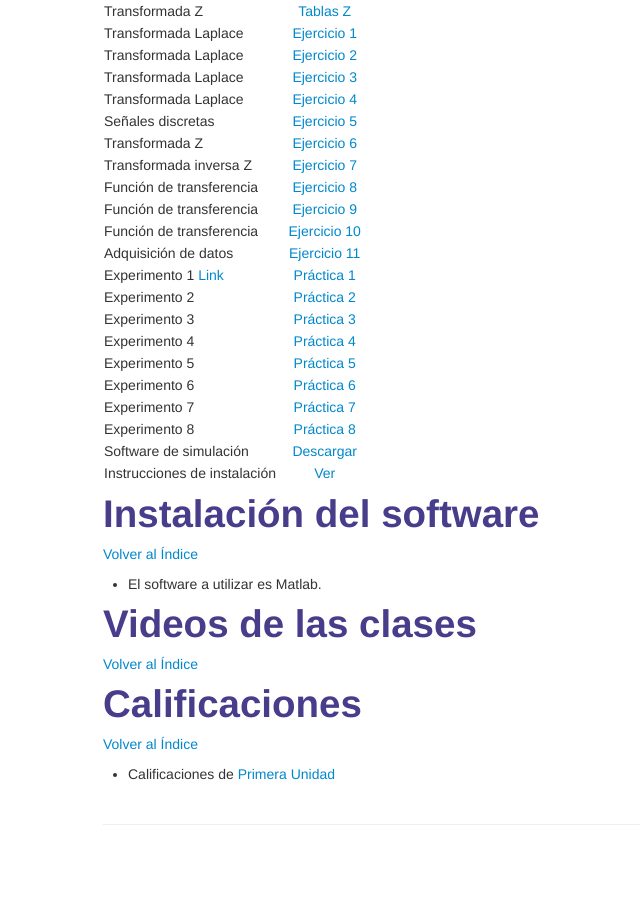
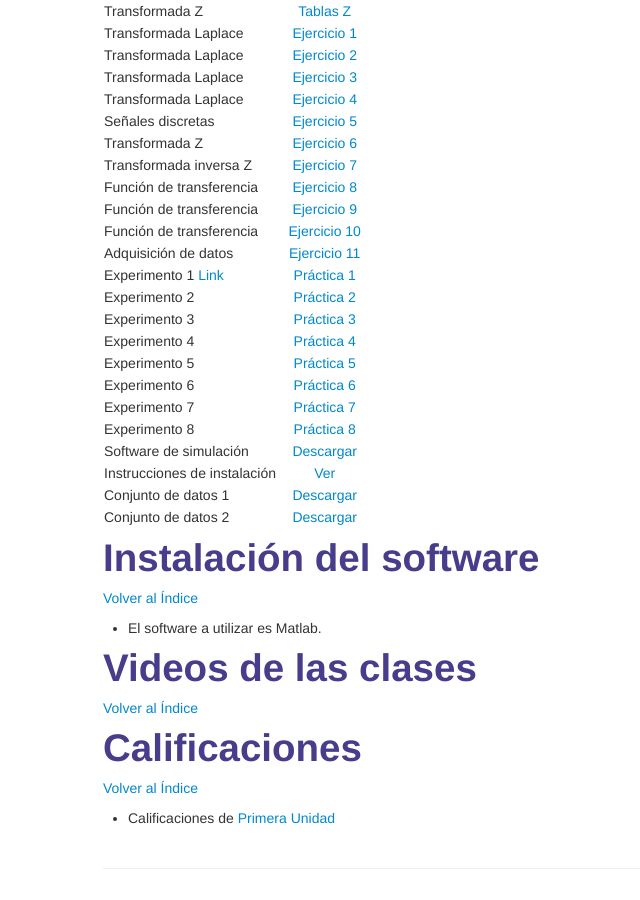
Before and after one commit to enriGarcia/enriGarcia.github.io, a Jekyll site: the page built from pages/teaching/ctrlDig.md, in a window 1280 px wide and 900 px high, scrolled down 581 px. Shown: the whole window, without its empty margins (187-827 px from the left). Built offline with Jekyll 4.4.1, drawn with Linux system fonts in a browser that asks for light colours; our own code applies the rules of GitHub Pages for plain Markdown files; before the commit the page ends 1437 px from its top, so only the background shows below that.

Commit message:
webpage update

```diff
--- a/pages/teaching/ctrlDig.md
+++ b/pages/teaching/ctrlDig.md
@@ -40,6 +40,8 @@ description: Listado de prácticas
 |Experimento 8                |[Práctica 8    ]({{ BASE_PATH}}/pages/assignments/prac_ctrlDig_exp8.pdf)|
 |Software de simulación       |[Descargar     ](https://drive.google.com/file/d/18FLnXF6Go-oBzRiZrygumQdUX0FuBpv2/view?usp=sharing)|
 |Instrucciones de instalación |[Ver           ](https://drive.google.com/file/d/1wTgLgmGoVZS_Iw0iaYA8SPQ4h1Mnjr-S/view?usp=sharing)|
+|Conjunto de datos 1          |[Descargar     ]({{ BASE_PATH}}/pages/ml/data_1d.csv)|
+|Conjunto de datos 2          |[Descargar     ]({{ BASE_PATH}}/pages/ml/data_2d.csv)|
 
 
 # Instalación del software
```
